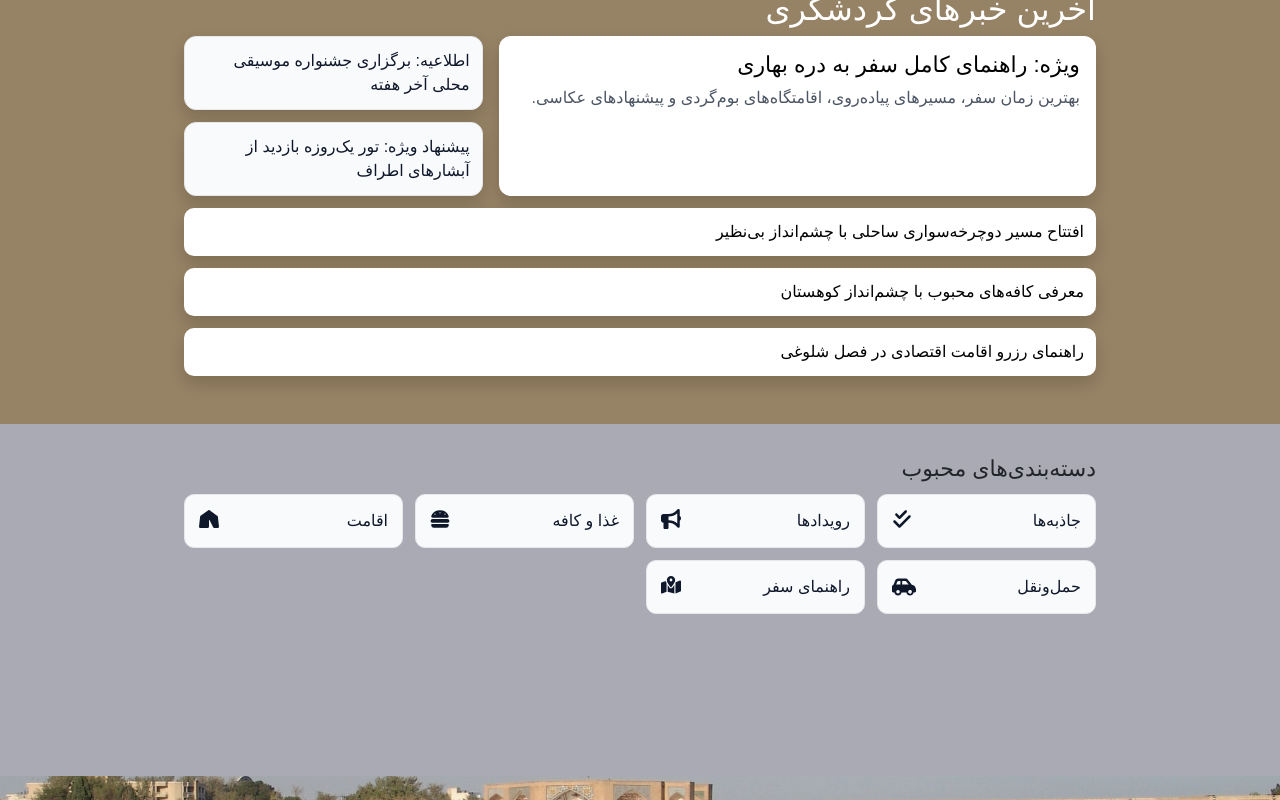
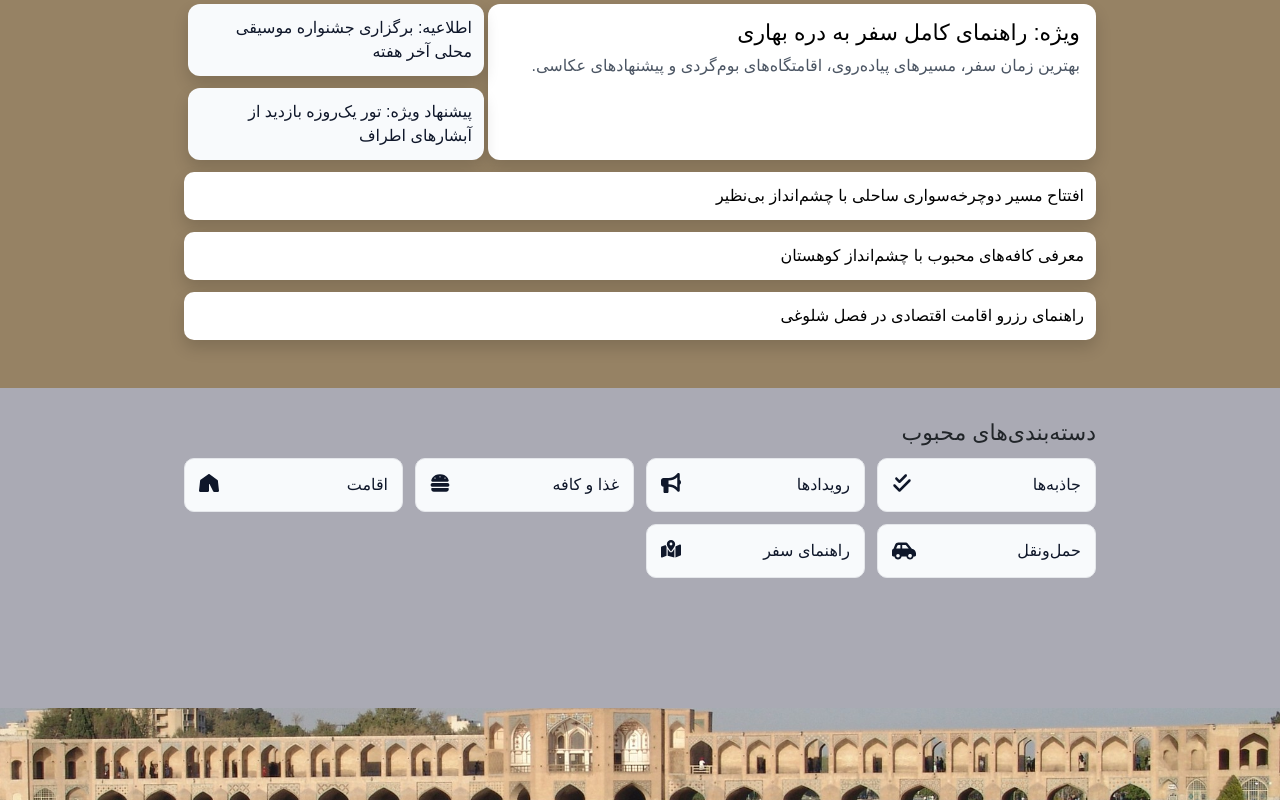
Before and after one commit to ali-poorasadi/weblog-clinic, a Next.js app: page /example2 in a window 1280 px wide. Shown: the part 1260-2060 px from the top of the page. Built offline with nearby package versions, Linux system fonts and the light colour scheme.

Commit message:
Enhance touch event handling on homepage, ensuring non-interactive elements remain responsive. Update CSS for consistent styling and improve layout in various components. Refactor carousel component to streamline loading logic.

```diff
--- a/src/app/bookmarket/page.js
+++ b/src/app/bookmarket/page.js
@@ -226,7 +226,7 @@ function page() {
       </section>
       <section className="mb-5">
         <div className="w-75 mx-auto row row-cols-1 row-cols-md-3">
-          <div className="col">
+          <div className="col mb-3">
             <div className="h-100 align-content-between deals-item">
               <div className="typer">
                 The world is like a mirror; if you frown at it, it will frown
@@ -237,7 +237,7 @@ function page() {
               </div>
             </div>
           </div>
-          <div className="col">
+          <div className="col mb-3">
             <div className="h-100 align-content-between deals-item">
               <div className="typer">
                 When you want something, all the universe conspires in helping
@@ -248,7 +248,7 @@ function page() {
               </div>
             </div>
           </div>
-          <div className="col">
+          <div className="col mb-3">
             <div className="h-100 align-content-between deals-item">
               <div className="typer">
                 Whenever you deeply desire something, know that this wish is the
--- a/src/app/bookmarket/style.css
+++ b/src/app/bookmarket/style.css
@@ -41,8 +41,8 @@ article::after {
   bottom: -7px;
   left: -7px;
   right: 5px;
-  max-height: 80vh;
-  border-radius: 12;
+  max-height: 90vh;
+  border-radius: 12px;
   background: url("/3.svg");
   background-size: 15px;
   /* opacity: 0.5; */
@@ -53,10 +53,10 @@ article::after {
 
 article > div {
   border: 3px solid black;
-  border-radius: 12;
-  padding: 16;
-  display: grid;
-  gap: 8;
+  border-radius: 12px;
+  padding: 16px;
+  /* display: grid;
+  gap: 8px; */
   max-height: 90vh;
 }
 
--- a/src/app/example2/page.js
+++ b/src/app/example2/page.js
@@ -19,7 +19,7 @@ function page() {
         id="banner"
         style={{
           marginTop: "0px",
-          padding: "2em 0",
+          paddingTop: 0,
           boxShadow: "0 2px 4px rgba(0,0,0,0.1)",
         }}
       >
@@ -118,16 +118,9 @@ function page() {
       <section id="latest">
         <div style={{ maxWidth: "75%", margin: "auto", minHeight: "inherit" }}>
           <h2>آخرین خبرهای گردشگری</h2>
-          <div
-            style={{
-              margin: "0 auto",
-              display: "grid",
-              gridTemplateColumns: "2fr 1fr",
-              gap: 16,
-            }}
-          >
+          <div className="my-0 mx-auto row" >
             <article
-              className="shadow"
+              className="shadow col-12 col-md-8"
               style={{
                 borderRadius: 12,
                 padding: 16,
@@ -141,13 +134,15 @@ function page() {
                 پیشنهادهای عکاسی.
               </p>
             </article>
-            <aside style={{ display: "grid", gap: 12 }}>
+            <aside
+              className="col-md-4 col-12 px-1"
+              style={{ display: "grid", gap: 12 }}
+            >
               <a
                 href="#"
                 className="shadow"
                 style={{
                   background: "#f8fafc",
-                  border: "1px solid #e5e7eb",
                   borderRadius: 12,
                   padding: 12,
                   color: "#0f172a",
@@ -161,7 +156,6 @@ function page() {
                 className="shadow"
                 style={{
                   background: "#f8fafc",
-                  border: "1px solid #e5e7eb",
                   borderRadius: 12,
                   padding: 12,
                   color: "#0f172a",
@@ -301,7 +295,11 @@ function page() {
       <Image
         src="/image/pool.jpg"
         alt="logo"
-        style={{ width: "100%", maxHeight: "50hv", marginTop: "2em" }}
+        style={{
+          width: "100%",
+          maxHeight: "40hv",
+          objectFit: "cover",
+        }}
         width={1200}
         height={125}
       />
--- a/src/app/example2/style.css
+++ b/src/app/example2/style.css
@@ -1,13 +1,15 @@
 body {
-  background-color: rgb(170, 170, 180);
-  padding-top: 0px !important;
-  margin-top: 0 !important;
+  background-color: rgb(150, 130, 100);
+  direction: rtl;
+  padding: 0px !important;
+  margin: 0px !important;
 }
 section {
   background-color: rgb(170, 170, 180);
   min-height: 40vh;
   padding: 2em;
 }
+
 main > :nth-child(odd) {
   background-color: rgb(150, 130, 100);
   color: white;
@@ -75,9 +77,9 @@ footer {
 .glass-card::before {
   content: "";
   position: absolute;
-  top: 0;
-  left: 0;
-  right: 0;
+  top: 0%;
+  left: 0%;
+  right: 0%;
   height: 1px;
   background: linear-gradient(
     90deg,
@@ -90,8 +92,8 @@ footer {
 .glass-card::after {
   content: "";
   position: absolute;
-  top: 0;
-  left: 0;
+  top: 0%;
+  left: 0%;
   width: 1px;
   height: 100%;
   background: linear-gradient(
--- a/src/app/globals.css
+++ b/src/app/globals.css
@@ -29,8 +29,8 @@ body {
 
 * {
   box-sizing: border-box;
-  padding: 0;
-  margin: 0;
+  padding: 0px;
+  margin: 0px;
 }
 
 a {
--- a/src/app/root.css
+++ b/src/app/root.css
@@ -12,8 +12,8 @@ main.homepage {
   text-align: center;
   overflow: hidden;
   /* Prevent scrolling on mobile */
-  -webkit-overflow-scrolling: touch;
-  overscroll-behavior: none;
+  /* -webkit-overflow-scrolling: touch;
+  overscroll-behavior: none; */
 }
 
 .homepage .part {
@@ -21,7 +21,7 @@ main.homepage {
   top: 50%;
   left: 50%;
   transform: translate(-50%, -50%); */
-  width: 100%;
+  width: 100vw;
   max-width: 1200px;
   padding: 20px;
 }
@@ -52,7 +52,7 @@ main.homepage {
   }
 
   .homepage .part .row {
-    margin: 0;
+    margin: 0px;
   }
 
   .homepage .part .col-md-6 {
@@ -60,8 +60,8 @@ main.homepage {
   }
 }
 
-/* Prevent touch scrolling */
-body {
+/* Prevent touch scrolling ONLY on homepage */
+/* .homepage {
   touch-action: none;
   -webkit-touch-callout: none;
   -webkit-user-select: none;
@@ -69,7 +69,7 @@ body {
   -moz-user-select: none;
   -ms-user-select: none;
   user-select: none;
-}
+} */
 
 ul,
 li {
--- a/src/components/carousel.js
+++ b/src/components/carousel.js
@@ -1,22 +1,9 @@
 "use client";
 import Image from "next/image";
-import { useRef, useState } from "react";
-import { Carousel, Spinner } from "react-bootstrap";
+import { Carousel } from "react-bootstrap";
 
 function Slider({ images }) {
-  const [load, setload] = useState(false);
-  const loading = useRef(0);
-
-  function showloader() {
-    if (images.length > loading.current + 1) {
-      loading.current++;
-    } else {
-      setload(true);
-    }
-  }
-
   return (
-    <>
       <Carousel>
         {images.map((item, index) => {
           return (
@@ -26,7 +13,6 @@ function Slider({ images }) {
                 height={700}
                 alt={item.alt}
                 src={item.img}
-                onLoad={showloader}
                 // className="shadow "
                 style={{
                   minWidth: "100%",
@@ -46,19 +32,6 @@ function Slider({ images }) {
           );
         })}
       </Carousel>
-      {(() => {
-        if (!load) {
-          return (
-            <div
-              style={{ width: "100%", height: "100%" }}
-              className="d-flex justify-content-center align-items-center"
-            >
-              <Spinner animation="border" role="status" size="5em" />
-            </div>
-          );
-        }
-      })()}
-    </>
   );
 }
 
```
Also changed, not shown: public/scripts.js (+24 -5 lines), src/app/page.js (+4 -4 lines).
